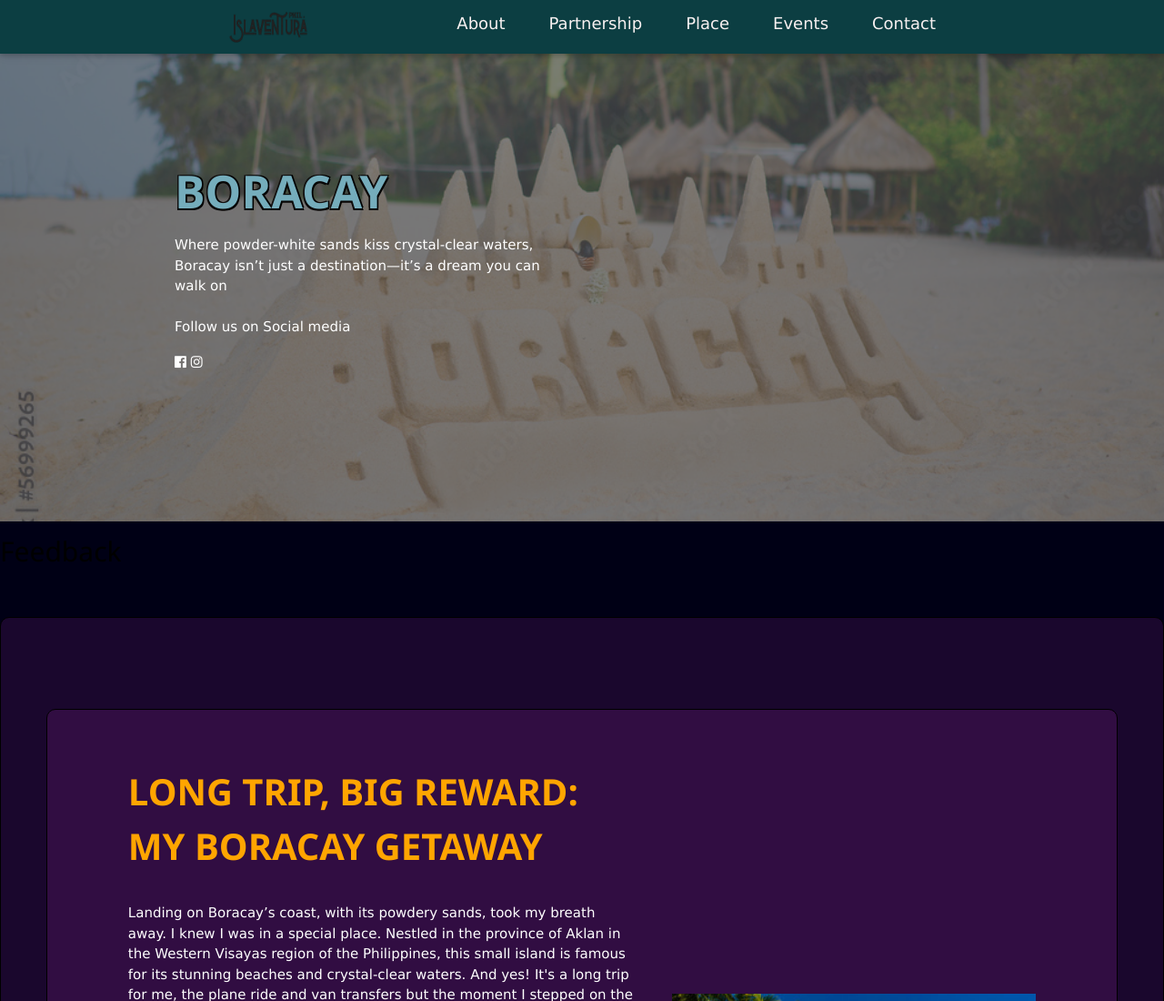
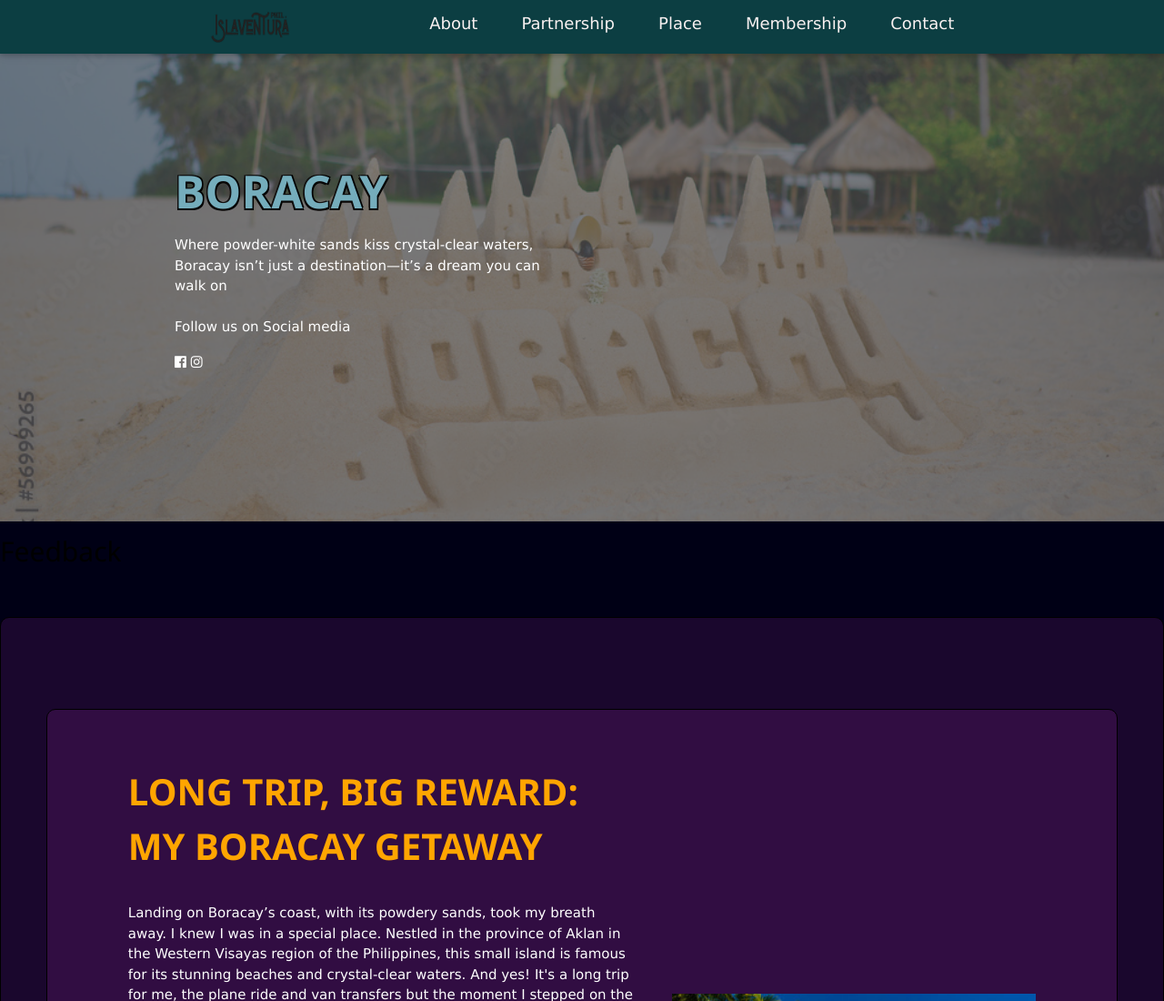
Before and after one commit to ISLAVENTURA/Islaventura_Ph, a plain HTML site: page boracay.html in a window 1280 px wide. Shown: the top 1100 px of the page at 91% size. Drawn offline with nearby package versions, Linux system fonts and the light colour scheme.

Commit message:
Update boracay.html

```diff
--- a/boracay.html
+++ b/boracay.html
@@ -21,7 +21,7 @@ DOCTYPE html>
           <a href="https://islaventura.github.io/Islaventura_Ph/index.html#about" class="w3-bar-item w3-button w3-hide-small w3-padding-large w3-hover-yellow" >About</a>
           <a href="https://islaventura.github.io/Islaventura_Ph/index.html#Partnership" class="w3-bar-item w3-button w3-hide-small w3-padding-large w3-hover-yellow">Partnership</a>
           <a href="https://islaventura.github.io/Islaventura_Ph/index.html#Place" class="w3-bar-item w3-button w3-hide-small w3-padding-large w3-hover-yellow">Place</a>
-          <a href="https://islaventura.github.io/Islaventura_Ph/index.html#events" class="w3-bar-item w3-button w3-hide-small w3-padding-large w3-hover-yellow">Events</a>
+          <a href="https://islaventura.github.io/Islaventura_Ph/index.html#membership" class="w3-bar-item w3-button w3-hide-small w3-padding-large w3-hover-yellow">Membership</a>
           <a href="https://islaventura.github.io/Islaventura_Ph/index.html#contact" class="w3-bar-item w3-button w3-hide-small w3-padding-large w3-hover-yellow">Contact</a>
         </div>
 
@@ -32,7 +32,7 @@ DOCTYPE html>
         <a href="#about" class="w3-bar-item w3-button w3-padding-large"onclick="myFunction()">About</a>
         <a href="#Partnership" class="w3-bar-item w3-button w3-padding-large"onclick="myFunction()">Partnership</a>
         <a href="#Place" class="w3-bar-item w3-button w3-padding-large" onclick="myFunction()">Place</a>
-        <a href="#events" class="w3-bar-item w3-button w3-padding-large" onclick="myFunction()">Events</a>
+        <a href="#membership" class="w3-bar-item w3-button w3-padding-large" onclick="myFunction()">Membership</a>
         <a href="#contact" class="w3-bar-item w3-button w3-padding-large" onclick="myFunction()">Contact</a>
       </div>
     </div>
@@ -58,11 +58,11 @@ DOCTYPE html>
            </div>
          </div>
       </section>
-       <div class="event" id="events" >
+       <div class="event" id="membership" >
         <h2 class="title">Feedback</h2>
 
         <div class="event-hero" style="position: relative; ">
-      <div class="event" id="events" >
+      <div class="event" id="membership" >
         <div class="event-hero" style="position: relative; ">
           <div class="event-text">
             <h2  class="badge"></h2>
```
